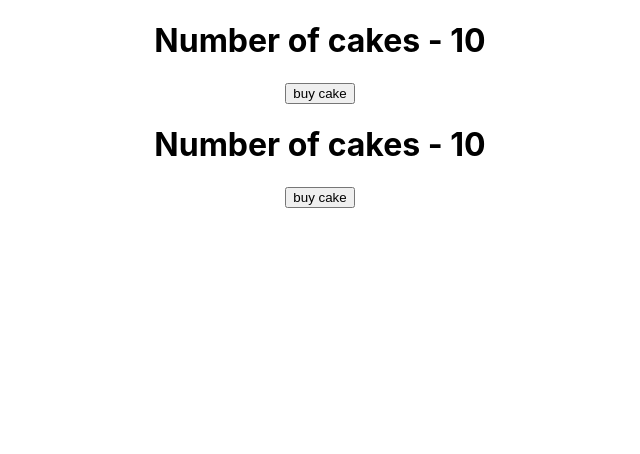
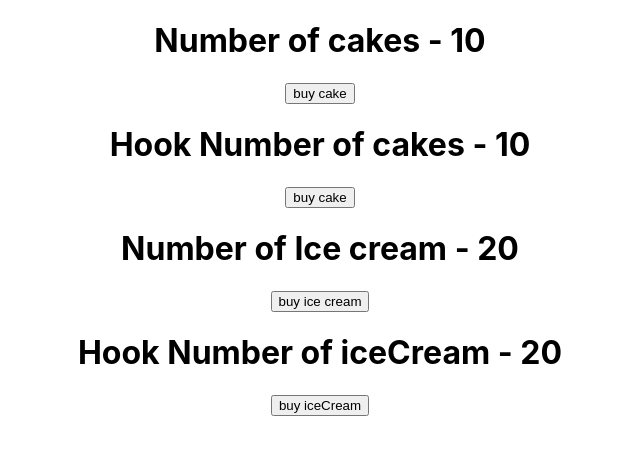
Before and after one commit to FourSqweez/learning-react-redux, a React (Create React App) app: page / in a window 1280 px wide. Shown: the top 454 px of the page, without its empty margins (320-960 px from the left). Built offline with nearby package versions, Linux system fonts and the light colour scheme.

Commit message:
Added : Created Multiple reducers (iceCream)

```diff
--- a/src/App.js
+++ b/src/App.js
@@ -2,6 +2,8 @@
 import './App.css'
 import CakeContainer from './components/CakeContainer'
 import HookCakeContainer from './components/HookCakeContainer'
+import HookIceCreamContainer from './components/HookIceCreamContainer'
+import IceCreamContainer from './components/IceCreamContainer'
 import store from './redux/store'
 
 function App() {
@@ -10,6 +12,8 @@
       <div className="App">
         <CakeContainer />
         <HookCakeContainer />
+        <IceCreamContainer />
+        <HookIceCreamContainer />
       </div>
     </Provider>
   )
--- a/src/components/CakeContainer.js
+++ b/src/components/CakeContainer.js
@@ -12,7 +12,7 @@
 
 const mapStateToProps = (state) => {
   return {
-    numberOfCakes: state.numOfCakes,
+    numberOfCakes: state.cake.numOfCakes,
   }
 }
 
--- a/src/components/HookCakeContainer.js
+++ b/src/components/HookCakeContainer.js
@@ -2,11 +2,11 @@
 import { buyCake } from '../redux'
 
 export default function HookCakeContainer() {
-  const numberOfCakes = useSelector((state) => state.numOfCakes)
+  const numberOfCakes = useSelector((state) => state.cake.numOfCakes)
   const dispatch = useDispatch()
   return (
     <div>
-      <h1>Number of cakes - {numberOfCakes}</h1>
+      <h1> Hook Number of cakes - {numberOfCakes}</h1>
       <button onClick={() => dispatch(buyCake())}>buy cake</button>
     </div>
   )
--- /dev/null
+++ b/src/components/HookIceCreamContainer.js
@@ -0,0 +1,13 @@
+import { buyIceCream } from '../redux'
+import { useSelector, useDispatch } from 'react-redux'
+
+export default function HookIceCreamContainer() {
+  const numOfIceCreams = useSelector((state) => state.iceCream.numOfIceCreams)
+  const dispatch = useDispatch()
+  return (
+    <div>
+      <h1> Hook Number of iceCream - {numOfIceCreams}</h1>
+      <button onClick={() => dispatch(buyIceCream())}>buy iceCream</button>
+    </div>
+  )
+}
--- /dev/null
+++ b/src/components/IceCreamContainer.js
@@ -0,0 +1,25 @@
+import { connect } from 'react-redux'
+import { buyIceCream } from '../redux'
+
+function IceCreamContainer(props) {
+  return (
+    <>
+      <h1>Number of Ice cream - {props.numberOfIceCreams}</h1>
+      <button onClick={props.buyIceCream}>buy ice cream</button>
+    </>
+  )
+}
+
+const mapStateToProps = (state) => {
+  return {
+    numberOfIceCreams: state.iceCream.numOfIceCreams,
+  }
+}
+
+const mapDispatchToProps = (dispatch) => {
+  return {
+    buyIceCream: () => dispatch(buyIceCream()),
+  }
+}
+
+export default connect(mapStateToProps, mapDispatchToProps)(IceCreamContainer)
--- /dev/null
+++ b/src/redux/iceCream/iceCreamActions.js
@@ -0,0 +1,7 @@
+import { BUY_ICE_CREAM } from "./iceCreamTypes"
+
+export const buyIceCream = () => {
+    return {
+        type: BUY_ICE_CREAM
+    }
+}
--- /dev/null
+++ b/src/redux/iceCream/iceCreamReducer.js
@@ -0,0 +1,19 @@
+import { BUY_ICE_CREAM } from './iceCreamTypes'
+const initialState = {
+  numOfIceCreams: 20,
+}
+
+const iceCreamReducer = (state = initialState, action) => {
+  switch (action.type) {
+    case BUY_ICE_CREAM:
+      return {
+        ...state,
+        numOfIceCreams: state.numOfIceCreams - 1,
+      }
+
+    default:
+      return state
+  }
+}
+
+export default iceCreamReducer
--- /dev/null
+++ b/src/redux/iceCream/iceCreamTypes.js
@@ -0,0 +1 @@
+export const BUY_ICE_CREAM = 'BUY_ICE_CREAM'
--- a/src/redux/index.js
+++ b/src/redux/index.js
@@ -1 +1,2 @@
-export { buyCake } from './cake/cakeActions';
+export { buyCake } from './cake/cakeActions'
+export { buyIceCream } from './iceCream/iceCreamActions'
--- /dev/null
+++ b/src/redux/rootReducer.js
@@ -0,0 +1,10 @@
+import { combineReducers } from 'redux'
+import cakeReducer from './cake/cakeReducer'
+import iceCreamReducer from './iceCream/iceCreamReducer'
+
+const rootReducer = combineReducers({
+  cake: cakeReducer,
+  iceCream: iceCreamReducer,
+})
+
+export default rootReducer
--- a/src/redux/store.js
+++ b/src/redux/store.js
@@ -1,7 +1,8 @@
-import { createStore } from "redux";
-import cakeReducer from './cake/cakeReducer';
+import { createStore } from 'redux'
+import rootReducer from './rootReducer'
 
 
-const store = createStore(cakeReducer)
+
+const store = createStore(rootReducer)
 
 export default store
```
